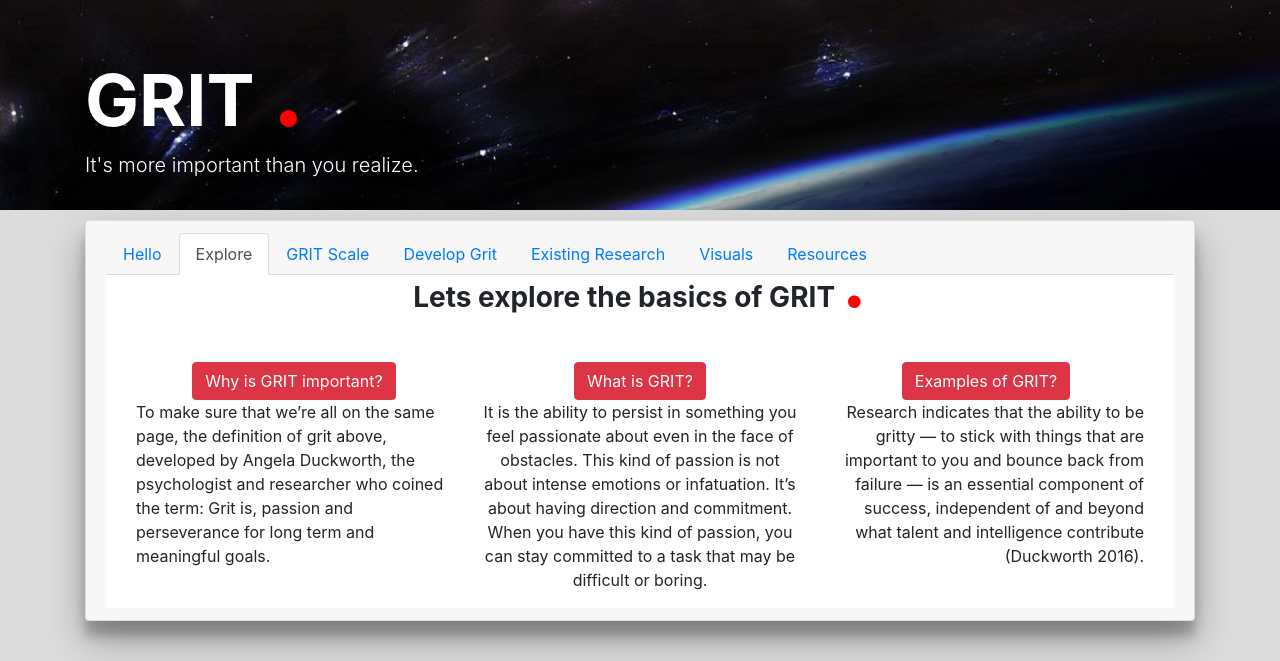
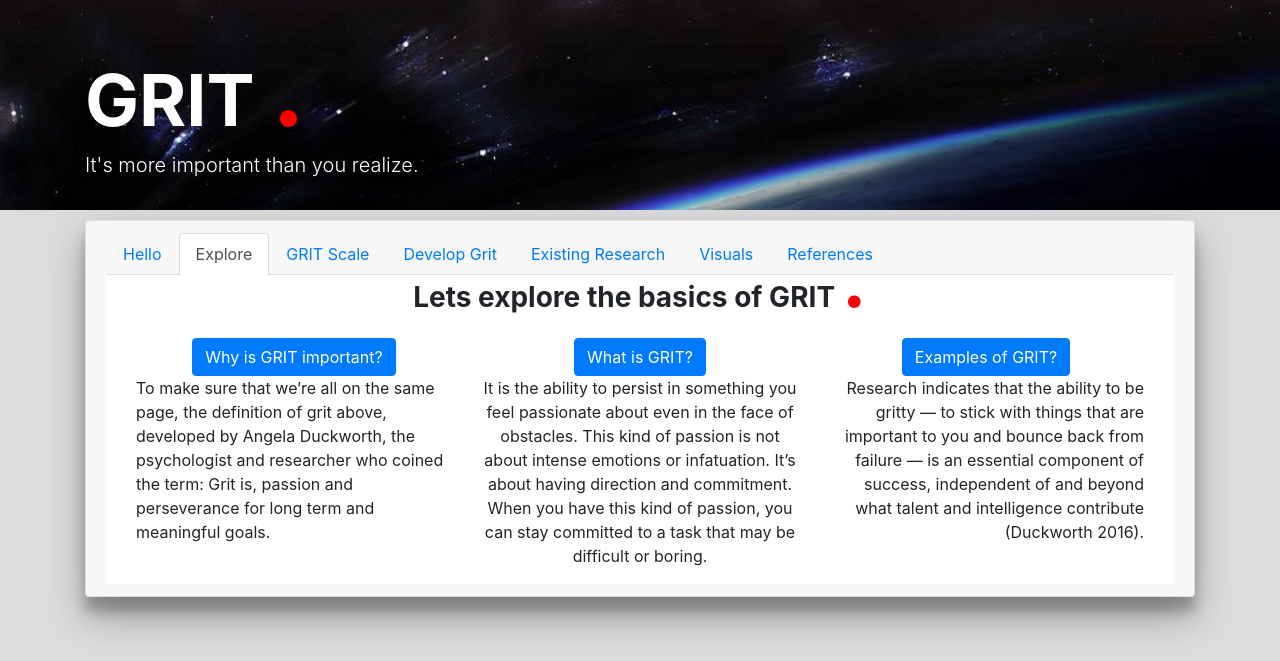
Before and after one commit to myGrit/sisu, a PHP site: page /index.html in a window 1280 px wide, after a click on "Explore". Shown: the top 661 px of the page. Run offline with PHP 8.4, Linux system fonts and the light colour scheme; some libraries are stand-ins or nearby versions.

Commit message:
api page layout

```diff
--- a/assets/css/style.css
+++ b/assets/css/style.css
@@ -60,6 +60,13 @@ body {
     font-weight:bolder;
     line-height: 10px;
     }
+/* .logo{
+    max-width:auto;
+    max-height:67.56px;
+}     */
+.btn-sm{
+    margin:3px;
+}
 #kidgt #adultgt .modal-dialog{
     max-width: 1000px;
     position: relative;
@@ -123,3 +130,24 @@ body {
 .select option{
     color: lightgrey;
 }
+/* Tablet and bigger */
+@media ( min-width: 768px ) {
+    .grid-divider {
+        position: relative;
+        padding: 0;
+    }
+    .grid-divider>[class*='col-'] {
+        position: static;
+    }
+    .grid-divider>[class*='col-']:nth-child(n+2):before {
+        content: "";
+        border-left: 1px solid #DDD;
+        position: absolute;
+        top: 0;
+        bottom: 0;
+        left:50%;
+    }
+    .col-padding {
+        padding: 0 15px;
+    }
+}
--- a/index.html
+++ b/index.html
@@ -86,7 +86,7 @@
                     </li>
 
                     <li class="nav-item">
-                        <a class="nav-link" data-toggle="tab" href="#resources" role="tab">Resources</a>
+                        <a class="nav-link" data-toggle="tab" href="#references" role="tab">References</a>
                     </li>
                 </ul>
 
@@ -154,12 +154,12 @@
                         </h3>
                         <br>
                         <div class="container">
-                            <br>
+                            <!-- <br> -->
                             <div class="col-md-12">
                                 <div class="row">
                                     <div class="col-md-4">
                                         <!-- Button trigger modal -->
-                                        <button type="button" class="btn btn-danger" data-toggle="modal" data-target="#whygrit">Why is GRIT important?</button>
+                                        <button type="button" class="btn btn-primary" data-toggle="modal" data-target="#whygrit">Why is GRIT important?</button>
 
                                         <!-- Modal content-->
                                         <div class="modal fade" id="whygrit" tabindex="-1" role="dialog" aria-labelledby="exampleModalLabel" aria-hidden="true">
@@ -262,7 +262,7 @@
                                     <div class="col-md-4">
 
                                         <!-- Button trigger modal -->
-                                        <button type="button" class="btn btn-danger" data-toggle="modal" data-target="#whatgrit">What is GRIT?</button>
+                                        <button type="button" class="btn btn-primary" data-toggle="modal" data-target="#whatgrit">What is GRIT?</button>
 
                                         <!-- Modal content-->
                                         <div class="modal fade" id="whatgrit" tabindex="-1" role="dialog" aria-labelledby="exampleModalLabel" aria-hidden="true">
@@ -343,7 +343,7 @@
                                     <div class="col-md-4">
 
                                         <!-- Button trigger modal -->
-                                        <button type="button" class="btn btn-danger" data-toggle="modal" data-target="#exgrit">Examples of GRIT?</button>
+                                        <button type="button" class="btn btn-primary" data-toggle="modal" data-target="#exgrit">Examples of GRIT?</button>
 
                                         <!-- Modal content-->
                                         <div class="modal fade" id="exgrit" tabindex="-1" role="dialog" aria-labelledby="exampleModalLabel" aria-hidden="true">
@@ -588,12 +588,12 @@
                         </h3>
                         <br>
                         <div class="container">
-                            <br>
+                            <!-- <br> -->
                             <div class="col-md-12">
                                 <div class="row">
                                     <div class="col-md-6">
                                         <!-- Button trigger modal -->
-                                        <button type="button" class="btn btn-danger" data-toggle="modal" data-target="#kidgt">Take the Youth Grit Scale</button>
+                                        <button type="button" class="btn btn-primary" data-toggle="modal" data-target="#kidgt">Take the Youth Grit Scale</button>
 
                                         <!-- Modal content-->
                                         <div class="modal fade" id="kidgt" tabindex="-1" role="dialog" aria-labelledby="exampleModalLabel" aria-hidden="true">
@@ -1292,13 +1292,13 @@
                                         </div>
                                         <p align="center">
                                                 <br>
-                                                <img src="assets/img/kidschool.png" width="65%" height="65%">
+                                                <img src="assets/img/kidschool.png" width="55%" height="55%">
                                         </p>
                                     </div>
                                     <div class="col-md-6">
 
                                         <!-- Button trigger modal -->
-                                        <button type="button" class="btn btn-danger clickable" data-toggle="modal" data-target="#adultgt">Take the Adult Grit Scale</button>
+                                        <button type="button" class="btn btn-primary clickable" data-toggle="modal" data-target="#adultgt">Take the Adult Grit Scale</button>
 
                                         <!-- Modal content-->
                                         <div class="modal fade" id="adultgt" tabindex="-1" role="dialog" aria-labelledby="exampleModalLabel" aria-hidden="true">
@@ -2148,7 +2148,7 @@
                                 </div>
                                 <p>
                                     <br>
-                                    <img src="assets/img/adultwork.png" width="65%" height="65%">
+                                    <img src="assets/img/adultwork.png" width="55%" height="55%">
                                 </p>
                             </div>
 
@@ -2188,15 +2188,62 @@
                     </div>
                 </div>
             </div>
-            <div class="tab-pane" id="develop" role="tabpanel">...</div>
-            <div class="tab-pane" id="research" role="tabpanel">...</div>
-            <div class="tab-pane" id="visuals" role="tabpanel">...</div>
-            <div class="tab-pane" id="resources" role="tabpanel">...</div>
+            <div class="tab-pane" id="develop" role="tabpanel">
+                <h3 class="card-title grit">Develop your level of GRIT<span class="dot2">.</span> </h3>
+                    <br>
+                <div class="container">
+                <!-- <br> -->
+                    <div class="col-md-12">
+                        <div class="row grid-divider">
+                            <div class="col-md-6">
+                                    <div class="col-padding">
+                                Search for inspiration on
+                                <p align="center">
+                                        <img src="assets/img/nytlogo.png" class="logo" alt="new york time logo" width="80%" height="80%">
+                                        <hr>
+                                        <button type="button" class="btn btn-danger btn-sm">Small button</button>
+                                        <button type="button" class="btn btn-danger btn-sm">Small button</button>
+                                        <button type="button" class="btn btn-danger btn-sm">Small button</button>
+                                        <button type="button" class="btn btn-danger btn-sm">Small button</button>
+                                        <button type="button" class="btn btn-danger btn-sm">Small button</button>
+                                        <button type="button" class="btn btn-danger btn-sm">Small button</button>
+                                        <button type="button" class="btn btn-danger btn-sm">Small button</button>
+                                        <!-- <img src="assets/img/kidschool.png" width="65%" height="65%"> -->
+                                </p>
+                                    </div>
+                            </div>
+                            <div class="col-md-6">
+                                    <div class="col-padding">
+                                Search for inspiration on
+                                <p align="center">
+                                        <img src="assets/img/ytlogo.png" class="logo" alt="youtube logo" width="28%" height="28%">
+                                        <hr>
+                                        <button type="button" class="btn btn-danger btn-sm">Small button</button>
+                                        <button type="button" class="btn btn-danger btn-sm">Small button</button>
+                                        <button type="button" class="btn btn-danger btn-sm">Small button</button>
+                                        <button type="button" class="btn btn-danger btn-sm">Small button</button>
+                                        <button type="button" class="btn btn-danger btn-sm">Small button</button>
+                                        <button type="button" class="btn btn-danger btn-sm">Small button</button>
+                                        <button type="button" class="btn btn-danger btn-sm">Small button</button>
+                                        <!-- <img src="assets/img/kidschool.png" width="65%" height="65%"> -->
+                                </p>
+                                    </div>
+                            </div>
+                        </div>
+
+                    </div>
+                </div>
+            <!-- </div>
+        </div> -->
+        </div>
+                <div class="tab-pane" id="research" role="tabpanel">...</div>
+                <div class="tab-pane" id="visuals" role="tabpanel">...</div>
+                <div class="tab-pane" id="references" role="tabpanel">...</div>
         </div>
     </div>
     </div>
     </div>
-
+    </div>
 
     <footer class="footer">
         <div class="container">
```
Also changed, not shown: assets/img/nytlogo.png (added), assets/img/ytlogo.png (added).
